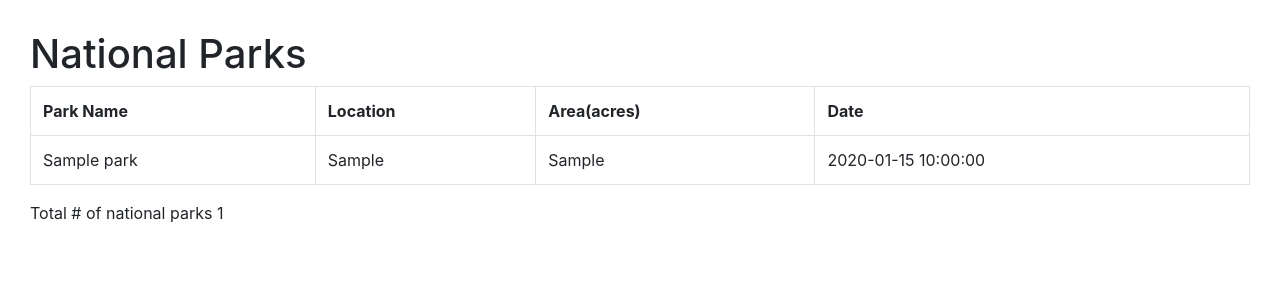
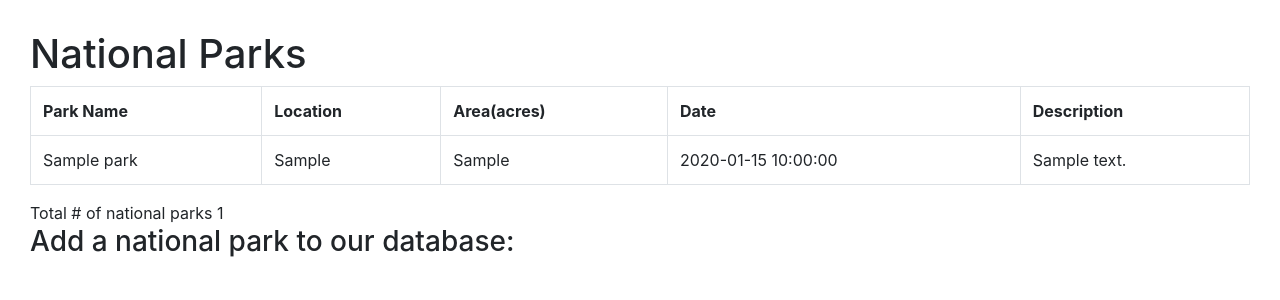
Before and after one commit to klonekreyesm/Codeup_Web_Exercises, a PHP site: page /public/national_parks.php in a window 1280 px wide. Shown: the top 300 px of the page. Run offline with PHP 8.4, Linux system fonts and the light colour scheme; tables that the repository leaves empty or names only in its code hold one stand-in row (values such as "Sample post"); some libraries are stand-ins or nearby versions.

Commit message:
Added prepare statements to filter offset

```diff
--- a/public/national_parks.php
+++ b/public/national_parks.php
@@ -9,15 +9,15 @@ $dbc->setAttribute(PDO::ATTR_ERRMODE, PDO::ERRMODE_EXCEPTION);
 $offset = isset($_GET['offset']) ? intval($_GET['offset']) : 0;
 
 //create query to select which information in the database you would like to use
-$stmt = $dbc->query("SELECT name, location, area_in_acres, date_established, id FROM national_parks LIMIT 4 OFFSET $offset");
+$stmt = $dbc->prepare("SELECT name, location, area_in_acres, date_established, park_description FROM national_parks LIMIT 4 OFFSET :offset");
+$stmt->bindValue(':offset', $offset, PDO::PARAM_INT);
+$stmt->execute();
 
 $parks =$stmt->fetchAll(PDO::FETCH_ASSOC);
 
 //query to count the number of national parks by fetchColumn()
 $count = (int) $dbc->query('SELECT count(*) FROM national_parks')->fetchColumn();
 
-//query to hold total number of national parks in database
-$total_parks = $dbc->query('SELECT count(*) FROM national_parks');
 
 ?>
 
@@ -47,6 +47,7 @@ $total_parks = $dbc->query('SELECT count(*) FROM national_parks');
             <th>Location</th>
             <th>Area(acres)</th>
             <th>Date</th>
+            <th>Description</th>
                 <!--foreach loop to iterate through query and create table -->
                 <?php foreach ($parks as $parkinfo) : ?>
                 <tr>
@@ -54,21 +55,28 @@ $total_parks = $dbc->query('SELECT count(*) FROM national_parks');
                     <td><?= $parkinfo['location']; ?></td>
                     <td><?= $parkinfo['area_in_acres'];?></td>
                     <td><?= $parkinfo['date_established'];?></td>
+                    <td><?= $parkinfo['park_description'];?></td>
                 </tr>
                 <?php endforeach;?>
             </table>
         </div>
                 <!-- run fetchColumn to get total parks -->
-                <?php echo "Total # of national parks ". $total_parks->fetchColumn()?>
+                <?php echo "Total # of national parks ". $count?>
 
                 <!--previous button -->
                 <?php if($offset != 0):?>
                 <a href='?offset=<?=($offset-4);?>'> prev </a>
                 <?endif;?>
+
                 <!-- next button -->
                 <?if(($offset+4)<$count):?>
                 <a href='?offset=<?=$offset+4;?>'> next </a>
                 <?endif;?>
+
+                <h3>Add a national park to our database: </h3>
+
+
+
 
     <!-- jQuery (necessary for Bootstrap's JavaScript plugins) -->
     <script src="https://ajax.googleapis.com/ajax/libs/jquery/1.11.1/jquery.min.js"></script>
```
